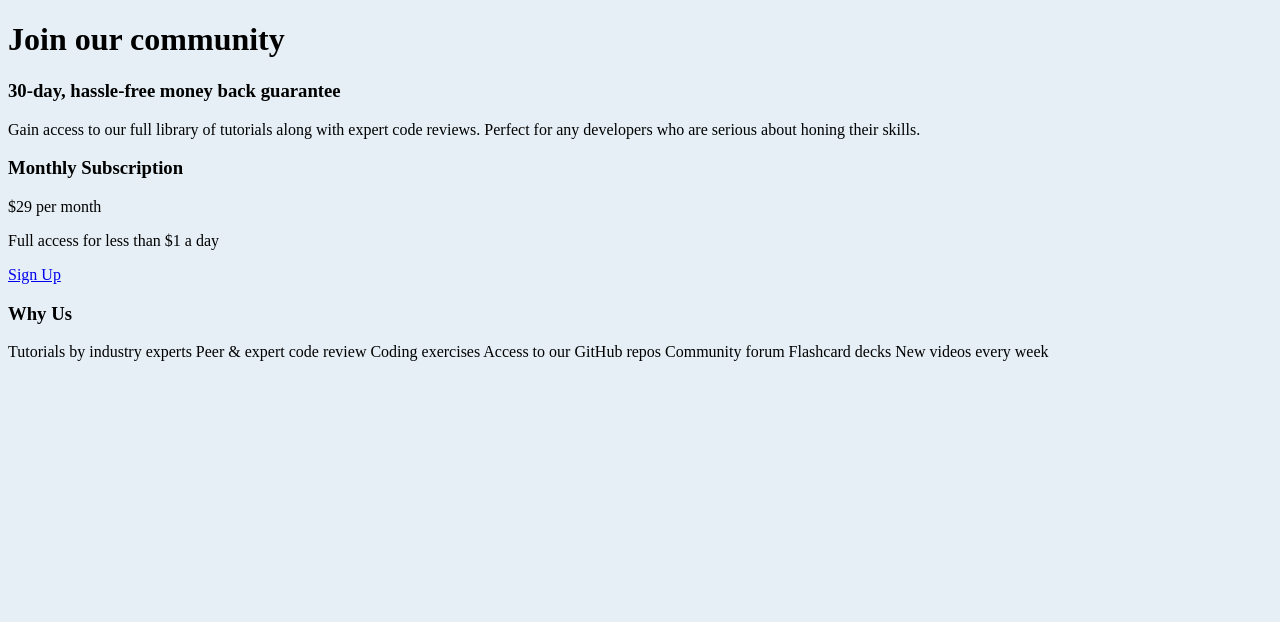
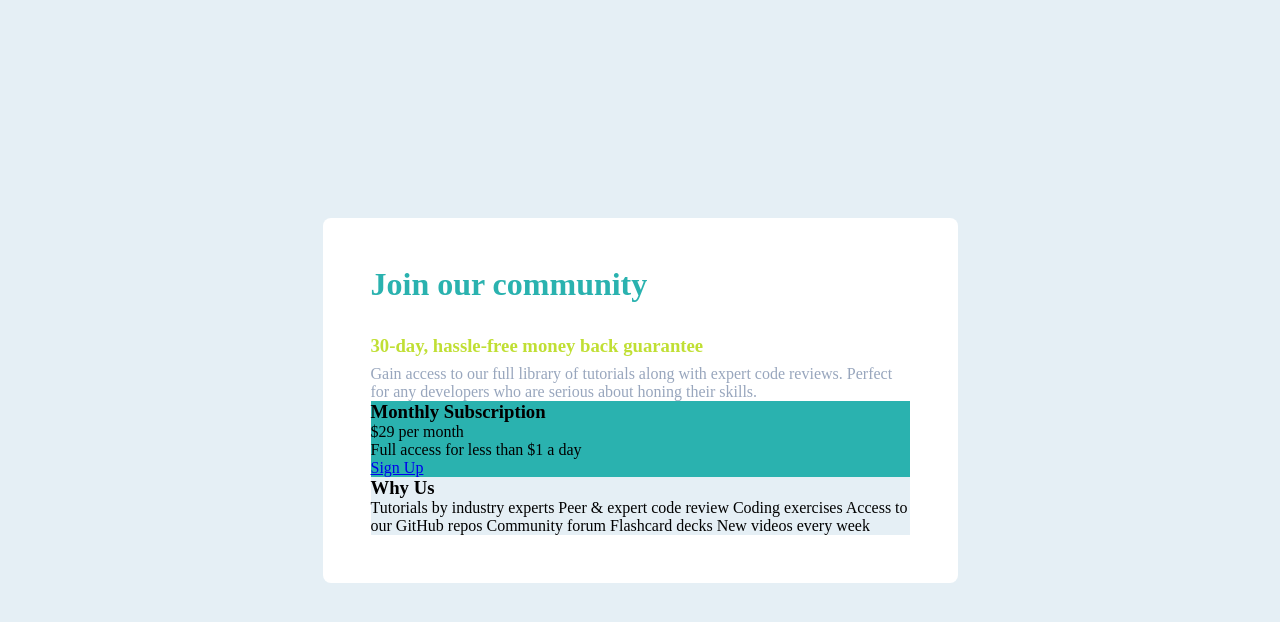
Before and after one commit to devroboco/single-price-grid-component, a plain HTML site: page index.html in a window 1280 px wide. Drawn offline with Linux system fonts and the light colour scheme.

Commit message:
estilos iniciais

```diff
--- a/index.html
+++ b/index.html
@@ -10,20 +10,20 @@
 
 <body>
   <main class="main">
-    <div>
+    <div class="section-1">
       <h1>Join our community</h1>
       <h3>30-day, hassle-free money back guarantee</h3>
       <p>Gain access to our full library of tutorials along with expert code reviews.
         Perfect for any developers who are serious about honing their skills.</p>
     </div>
     <div>
-      <div>
+      <div class="section-2">
         <h3>Monthly Subscription</h3>
         <p><span>&dollar;29</span> per month</p>
         <p>Full access for less than &dollar;1 a day</p>
         <a href="/">Sign Up</a>
       </div>
-      <div>
+      <div class="section-3">
         <h3>Why Us</h3>
         <p>Tutorials by industry experts
           Peer &amp; expert code review
--- a/style.css
+++ b/style.css
@@ -1,3 +1,47 @@
+* {
+  margin: 0px;
+  box-sizing: border-box;
+}
+
 body {
   background-color: hsl(204, 43%, 93%);
+  display: flex;
+  justify-content: center;
+  align-items: center;
+  height: 100vh;
 }
+
+.main {
+  background-color: white;
+  max-width: 635px;
+  padding: 48px;
+  border-radius: 8px;
+}
+
+.section-1 h1 {
+  color: hsl(179, 62%, 43%);
+  margin-bottom: 32px;
+}
+
+.section-1 h3 {
+  color: hsl(71, 73%, 54%);
+  margin-bottom: 8px;
+}
+
+.section-1 p {
+  color: hsl(218, 22%, 67%);
+}
+
+.section-2 {
+  background-color: hsl(179, 62%, 43%);
+}
+
+.section-3 {
+  background-color: hsl(204, 43%, 93%);
+}
+
+/*
+h3 {
+ color: white;
+}
+*/
```
